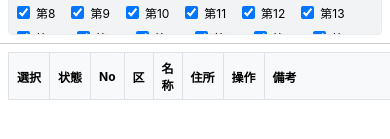
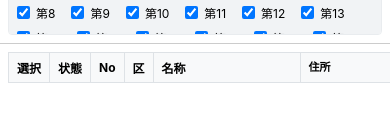
Before and after one commit to tatsuryu31/poster-app, a plain HTML site: page index.html in a window 390 px wide. Both pictures are taken after a click on the button "📋 一覧リスト専用". Shown: the part 147-286 px from the top of the page. Drawn offline with nearby package versions, Linux system fonts and the light colour scheme; no server answers.

Commit message:
Fix table cell widths, mobile responsive scroll, and note textarea

```diff
--- a/app.js
+++ b/app.js
@@ -241,7 +241,7 @@ function renderUI(filteredList) {
                 <td class="col-no">${data.posterNum}</td>
                 <td class="col-district">${shortDistrict}</td>
                 <td class="col-name">${data.name}</td>
-                <td class="col-address"><div class="address-text" title="${data.address}">${data.address}</div></td>
+                <td class="col-address" title="${data.address}">${data.address}</td>
                 <td class="col-action">
                     <div class="btn-action-group">
                         <button class="btn btn-secondary" onclick="toggleStatus('${data.id}')">切替</button>
--- a/index.html
+++ b/index.html
@@ -12,10 +12,12 @@
     .tab-btn { flex: 1; padding: 10px; text-align: center; border: none; background: none; font-weight: bold; cursor: pointer; color: #495057; font-size: 13px; }
     .tab-btn.active { background: white; border-bottom: 3px solid #007bff; color: #007bff; }
 
+    /* コントロールパネル */
     .control-panel { padding: 8px; background: white; border-bottom: 1px solid #ccc; display: flex; flex-direction: column; gap: 6px; }
     .filter-row { display: flex; gap: 6px; flex-wrap: nowrap; align-items: center; }
     input[type="text"], select { padding: 5px 8px; border: 1px solid #ccc; border-radius: 4px; font-size: 12px; }
 
+    /* 投票区選択（高さ固定・枠内スクロール） */
     .district-checkboxes {
       display: flex;
       gap: 6px 12px;
@@ -34,42 +36,43 @@
     #map { height: 50%; min-height: 250px; }
     #list-container { flex: 1; overflow-y: auto; padding: 8px; background: white; }
 
-    /* フルリストテーブル用の横スクロール＆整形 */
+    /* フルリストテーブル用の横スクロール＆幅確保 */
     #full-list-container { flex: 1; overflow: auto; padding: 8px; background: white; display: none; }
-    table { width: 100%; border-collapse: collapse; font-size: 12px; table-layout: auto; }
+
+    /* テーブル全体の最小幅を確保（スマホ潰れ防止） */
+    table { min-width: 650px; width: 100%; border-collapse: collapse; font-size: 12px; table-layout: auto; }
     th, td { border: 1px solid #dee2e6 !important; padding: 6px 8px; text-align: left; vertical-align: middle; }
     th { background: #f8f9fa; position: sticky; top: 0; z-index: 10; font-weight: bold; white-space: nowrap; }
 
-    /* 各列の幅と折り返し調整 */
+    /* 各列のサイズ固定・最小幅設定 */
     .col-select { width: 35px; text-align: center; }
     .col-status { width: 50px; text-align: center; }
     .col-no { width: 35px; text-align: center; }
     .col-district { width: 45px; text-align: center; }
 
-    /* 名称列：幅を抑え、長ければ2行で折り返し */
+    /* 名称列：幅をしっかり保持 */
     .col-name {
-      max-width: 150px;
+      min-width: 130px;
+      max-width: 160px;
       white-space: normal;
       word-break: break-all;
       font-weight: bold;
     }
 
-    /* 住所列：divラッパーを挟んで2行制限 */
-    .col-address { max-width: 200px; }
-    .address-text {
-      display: -webkit-box;
-      -webkit-line-clamp: 2;
-      -webkit-box-orient: vertical;
-      overflow: hidden;
+    /* 住所列：幅をしっかり保持し折り返し */
+    .col-address {
+      min-width: 150px;
+      max-width: 200px;
+      white-space: normal;
+      word-break: break-all;
       font-size: 11px;
       line-height: 1.3;
-      white-space: normal;
     }
 
-    .col-action { width: 100px; white-space: nowrap; }
+    .col-action { width: 95px; white-space: nowrap; }
 
-    /* 備考列：幅を広げ、textareaをフィット */
-    .col-note { min-width: 180px; width: auto; }
+    /* 備考列 */
+    .col-note { min-width: 140px; }
     .note-textarea {
       width: 100%;
       height: 36px;
@@ -77,7 +80,7 @@
       font-size: 11px;
       border: 1px solid #ccc;
       border-radius: 3px;
-      resize: vertical; /* ユーザーが手動で縦サイズ調整も可能 */
+      resize: vertical;
       box-sizing: border-box;
       font-family: inherit;
     }
```
